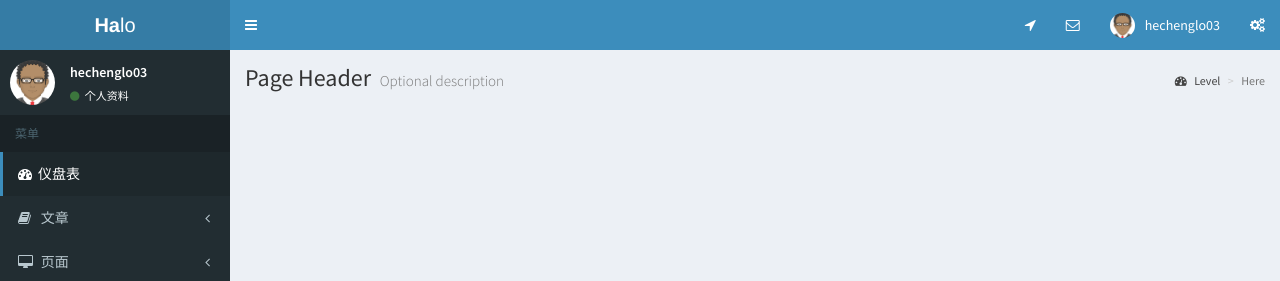
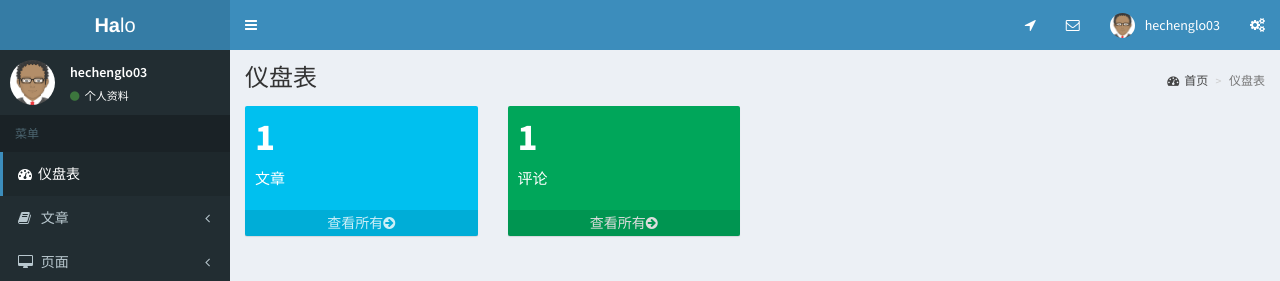
Before and after one commit to hechenglo03/MyMall, a plain HTML site: page starter.html in a window 1280 px wide. Shown: the top 281 px of the page. Drawn offline with Linux system fonts and the light colour scheme.

Commit message:
2019/2/8写的代码

```diff
--- a/starter.html
+++ b/starter.html
@@ -252,18 +252,38 @@ desired effect
     <!-- Content Header (Page header) -->
     <section class="content-header">
       <h1>
-        Page Header
-        <small>Optional description</small>
+        仪盘表
       </h1>
       <ol class="breadcrumb">
-        <li><a href="#"><i class="fa fa-dashboard"></i> Level</a></li>
-        <li class="active">Here</li>
+        <li><a href="#"><i class="fa fa-dashboard"></i>首页</a></li>
+        <li class="active">仪盘表</li>
       </ol>
     </section>
 
     <!-- Main content -->
     <section class="content container-fluid">
-
+        <div class = "row">
+            <div class = "col-lg-3 col-xs-6">
+                <div class = "small-box bg-aqua">
+                    <div class = "inner">
+                        <h3>1</h3>
+                        <p>文章</p>
+                    </div>
+                    <a class = "small-box-footer" href="#">查看所有<i class = "fa fa-arrow-circle-right"></i></a>
+                </div>
+            </div>
+            <div class = "col-lg-3 col-xs-6">
+                <div class = "small-box bg-green">
+                    <div class = "inner">
+                        <h3>1</h3>
+                        <p>评论</p>
+                    </div>
+                    <div class = "small-box-footer">
+                        <a href="#" style="color: #dddddd">查看所有<i class ="fa fa-arrow-circle-right"></i></a>
+                    </div>
+                </div>
+            </div>
+        </div>
       <!--------------------------
         | Your Page Content Here |
         -------------------------->
```
